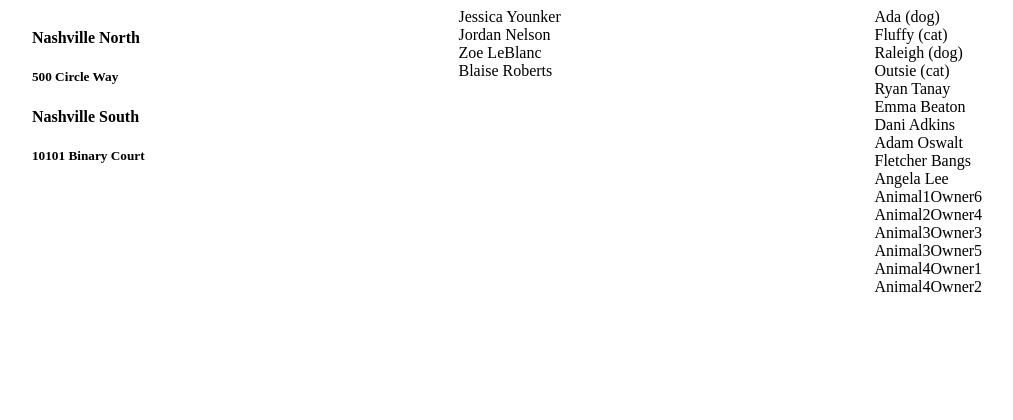
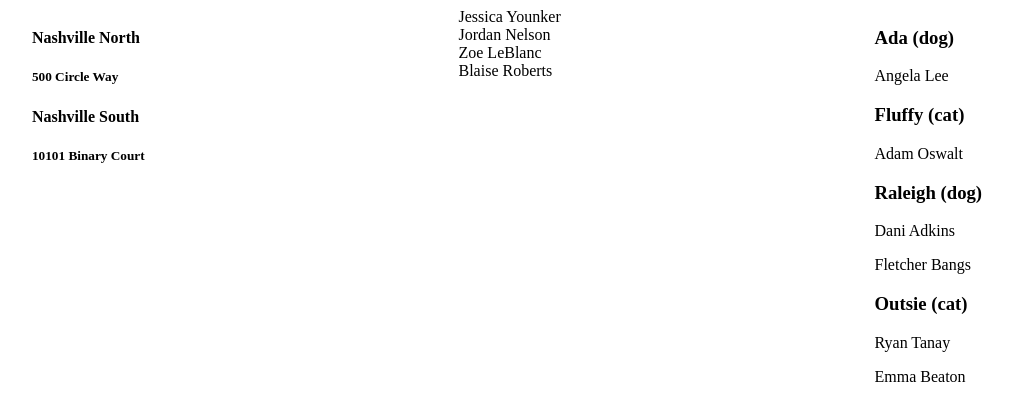
Before and after one commit to krnorris65/learning-react, a React (Create React App) app: page / in a window 1280 px wide. Shown: the top 420 px of the page, without its empty margins (133-1146 px from the left). Built offline with nearby package versions, Linux system fonts and the light colour scheme.

Commit message:
completed chap 2 challenge

```diff
--- a/src/components/animal/AnimalList.js
+++ b/src/components/animal/AnimalList.js
@@ -3,28 +3,35 @@ import React, { Component } from 'react'
 
 class AnimalList extends Component {
     render() {
+        //array of animalOwners
+        let animalOwner = this.props.animalOwners
+        //array of owners
+        let ownerList = this.props.owners
         return (
             <section className="animals">
                 {
-                    this.props.animals.map(animal =>
+                    this.props.animals.map(animal => {
+                        //finding animalOwner relationship for current Animal
+                        let relationship = animalOwner.filter(animalRel => animalRel.animalId === animal.id)
 
-                        <div key={animal.id}>
-                            {animal.name} ({animal.type})
+                        //array of owners for current animal
+                        let ownerArray = relationship.map(ownerRel => {
+                            //getting name of the owner for the current animalOwner relationship.
+                            let curOwner = ownerList.filter(owner => {
+                                if(owner.id === ownerRel.ownerId){
+                                    return owner
+                                }
+                            })
+                            // curOwner is an array of one object
+                            return curOwner[0]
+                        })
+
+                        return <div key={animal.id}>
+                            <h1>{animal.name} ({animal.type})</h1>
+                            {ownerArray.map(o => <p>{o.name}</p>)}
                         </div>
+                    }
                     )
-                }
-                {
-                    this.props.owners.map(owner =>
-                        <div key={owner.id}>
-                            {owner.name}
-                        </div>)
-                }
-                {
-                    this.props.animalOwners.map(animalOwner =>
-                        <div key={animalOwner.id}>
-                            Animal{animalOwner.animalId}
-                            Owner{animalOwner.ownerId}
-                        </div>)
                 }
             </section>
         );
```
